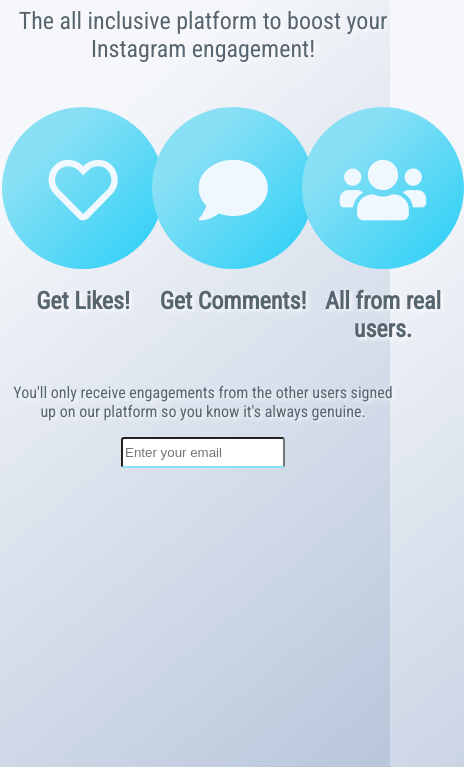
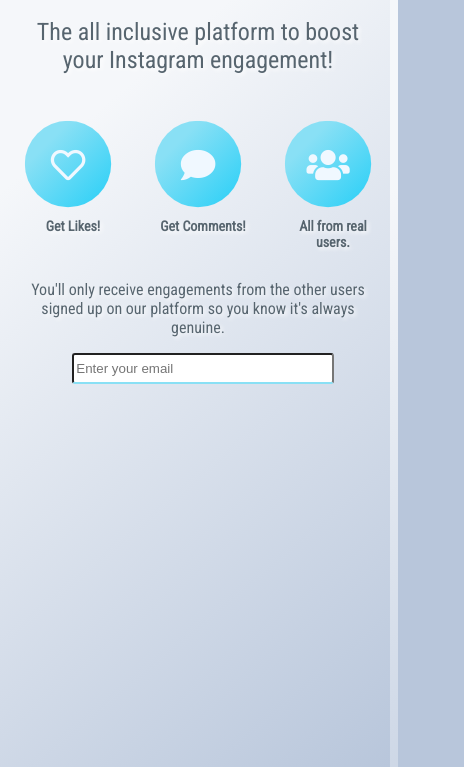
Before and after one commit to eliteengage/eliteengage.github.com, a plain HTML site: page index.html in a window 390 px wide. Shown: the part 125-892 px from the top of the page, 464 px wide, since content can reach past the window. Drawn offline with Linux system fonts and the light colour scheme.

Commit message:
Update styles.css

```diff
--- a/styles.css
+++ b/styles.css
@@ -10,6 +10,7 @@ body {
 h1 {
     margin-top: 40px;
     font-size: 50px;
+    font-family: "Nunito Sans", sans-serif;
 }
 
 h1, h2, h3, p {
@@ -37,7 +38,6 @@ h3 {
 }
 
 .info-box * {
-    width: 100%;
     text-align: center;
 }
 
@@ -54,8 +54,6 @@ h3 {
     font-size: 4em;
     padding-top: 45px;
     color: aliceblue;
-
-
 }
 
 .input-container {
@@ -92,3 +90,27 @@ input {
         transform: scale3d(1.08, 1.08, 1.08);
     }
 }
+
+@media only screen and (max-width: 667px) {
+    .info-box {
+        width: 90px;
+    }
+    .icon {
+        width: 80px;
+        height: 80px;
+    }
+    .far, .fas {
+        font-size: 2em;
+        padding-top: 25px;
+    }
+    h3 {
+        font-size: 14px;
+    }
+    input {
+        width: 65%;
+    }
+    h2, p {
+        padding-left: 20px;
+        padding-right: 30px;
+    }
+}
```
